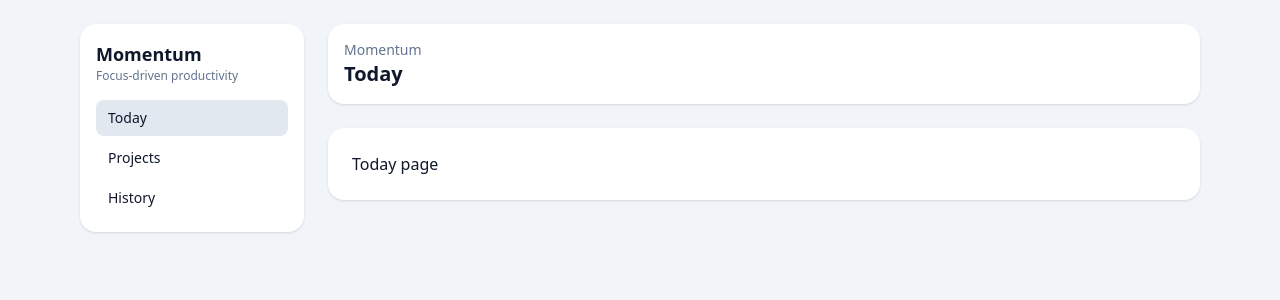
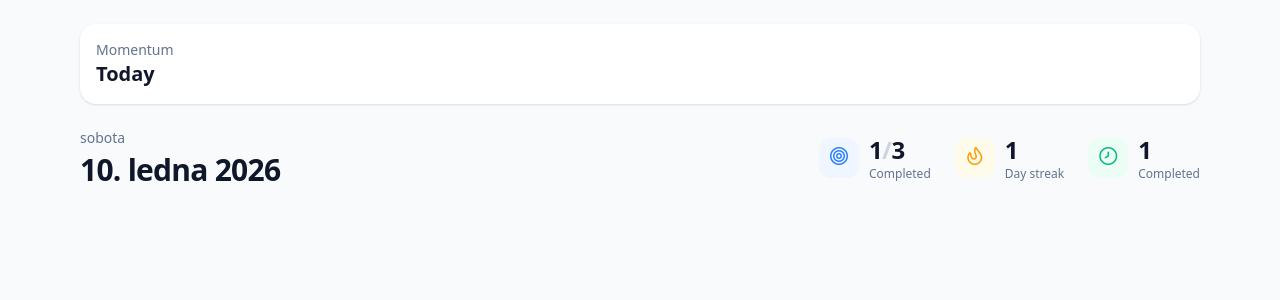
Before and after one commit to gregustomas/momentum, a React (Vite) app: page / in a window 1280 px wide. Shown: the top 300 px of the page. Built offline with nearby package versions, Linux system fonts and the light colour scheme.

Commit message:
feat: today header & stats

```diff
--- a/package.json
+++ b/package.json
@@ -10,6 +10,7 @@
     "preview": "vite preview"
   },
   "dependencies": {
+    "@flaticon/flaticon-uicons": "^3.3.1",
     "react": "^19.2.0",
     "react-dom": "^19.2.0",
     "react-router-dom": "^7.12.0"
--- /dev/null
+++ b/src/components/StatCard.jsx
@@ -0,0 +1,52 @@
+import React from "react";
+
+const colorMap = {
+  amber: {
+    bg: "bg-amber-50",
+    text: "text-amber-500",
+  },
+  blue: {
+    bg: "bg-blue-50",
+    text: "text-blue-500",
+  },
+  rose: {
+    bg: "bg-rose-50",
+    text: "text-rose-500",
+  },
+  emerald: {
+    bg: "bg-emerald-50",
+    text: "text-emerald-500",
+  },
+};
+
+function StatCard({
+  value = 0,
+  total,
+  label = "label",
+  color = "red",
+  icon = "fi-rr-heart",
+}) {
+  const colors = colorMap[color] ?? colorMap.rose;
+
+  return (
+    <div className="flex items-center gap-2.5">
+      <div
+        className={`flex items-center justify-center w-10 h-10 rounded-xl ${colors.bg} ${colors.text}`}
+      >
+        <i className={`fi ${icon} text-lg`}></i>
+      </div>
+      <div>
+        <div className="text-2xl font-bold text-slate-900 tracking-tight">
+          {value}
+          {typeof total == "number" && (
+            <span className="text-slate-300">/</span>
+          )}
+          {total}
+        </div>
+        <div className="text-xs text-slate-500 font-medium">{label}</div>
+      </div>
+    </div>
+  );
+}
+
+export default StatCard;
--- a/src/layouts/AppLayout.jsx
+++ b/src/layouts/AppLayout.jsx
@@ -5,9 +5,9 @@ import TopBar from "../components/TopBar";
 
 function AppLayout() {
   return (
-    <div className="min-h-screen bg-slate-100 text-slate-900">
+    <div className="min-h-screen bg-slate-50 text-slate-900">
       <div className="mx-auto flex max-w-6xl gap-6 px-4 py-6">
-        <Sidebar />
+        {/* <Sidebar /> */}
         <div className="flex-1">
           <TopBar />
           <main className="mt-6">
--- a/src/main.jsx
+++ b/src/main.jsx
@@ -1,6 +1,7 @@
 import { StrictMode } from 'react'
 import { createRoot } from 'react-dom/client'
 import './index.css'
+import "@flaticon/flaticon-uicons/css/all/all.css"
 import App from './app/App.jsx'
 
 createRoot(document.getElementById('root')).render(
--- a/src/pages/TodayPage.jsx
+++ b/src/pages/TodayPage.jsx
@@ -1,7 +1,35 @@
 import React from "react";
+import StatCard from "../components/StatCard";
 
 function TodayPage() {
-  return <div className="rounded-2xl bg-white p-6 shadow-sm">Today page</div>;
+  // return <div className="rounded-2xl bg-white p-6 shadow-sm">Today page</div>;
+  const date = new Date();
+  const weekday = date.toLocaleDateString("cs-CZ", {
+    weekday: "long",
+  });
+  const day = date.toLocaleDateString("cs-CZ", {
+    day: "numeric",
+    month: "long",
+    year: "numeric",
+  });
+
+  return (
+    <div>
+      <div className="flex items-center justify-between mb-8">
+        <div className="block">
+          <p className="text-sm font-medium text-slate-500 mb-1">{weekday}</p>
+          <h1 className="text-3xl font-bold text-slate-900 tracking-tight">
+            {day}
+          </h1>
+        </div>
+        <div className="flex items-center gap-6">
+          <StatCard value={1} total={3} color={"blue"} label={"Completed"} icon={"fi-rr-bullseye"}/>
+          <StatCard value={1} color={"amber"} label={"Day streak"} icon={"fi-rr-fire-flame-curved"}/>
+          <StatCard value={1} color={"emerald"} label={"Completed"} icon={"fi-rr-clock"}/>
+        </div>
+      </div>
+    </div>
+  );
 }
 
 export default TodayPage;
```
Also changed, not shown: 1 other file (tests, documents, lock files or other folders).
